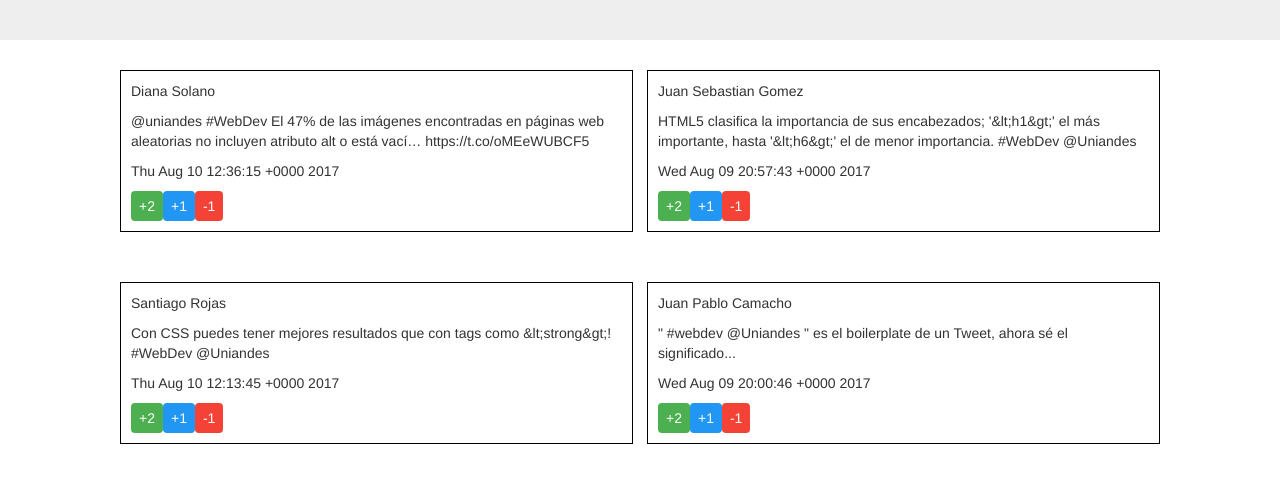
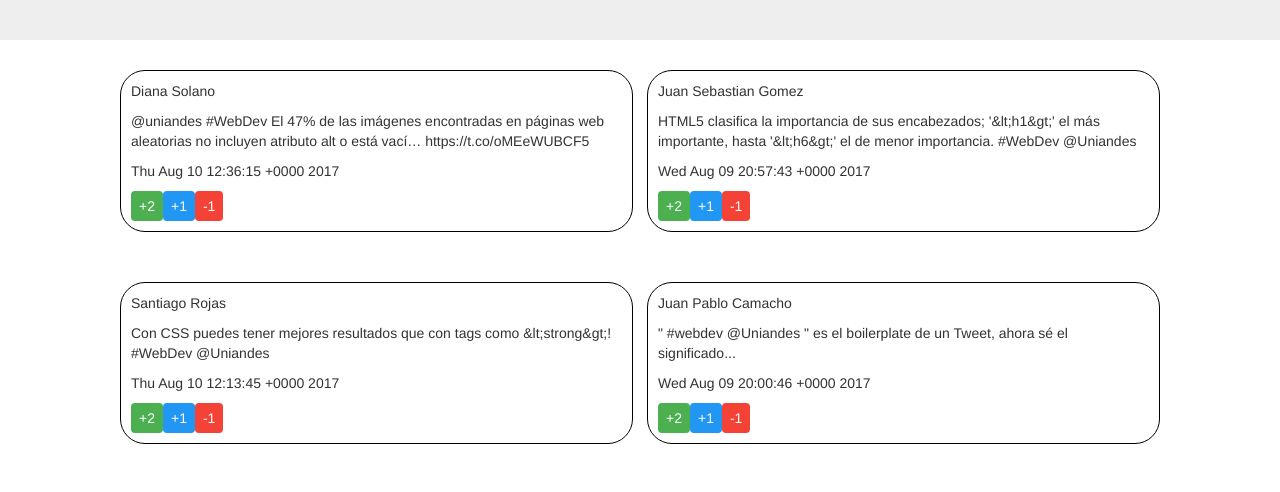
Before and after one commit to japoveda10/webDevClassCourseTweets, a plain HTML site: page index.html in a window 1280 px wide. Shown: the part 251-743 px from the top of the page. Drawn offline with nearby package versions, Linux system fonts and the light colour scheme.

Commit message:
border radios property added

```diff
--- a/css/webDevTweets.css
+++ b/css/webDevTweets.css
@@ -22,6 +22,7 @@ h1 {
 
 .tweet {
   border:1px solid black;
+  border-radius: 25px;
   padding: 10px;
   margin-bottom: 50px;
 }
--- a/index.html
+++ b/index.html
@@ -115,7 +115,7 @@
         tweetDate = jsonObj[i].created_at;
 
         var aDiv = document.createElement("div");
-        aDiv.className = "tweet rounded";
+        aDiv.className = "tweet";
 
         var p1 = document.createElement("p");
         var p2 = document.createElement("p");
```
